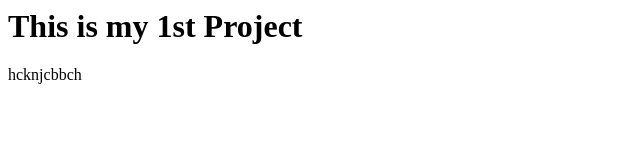
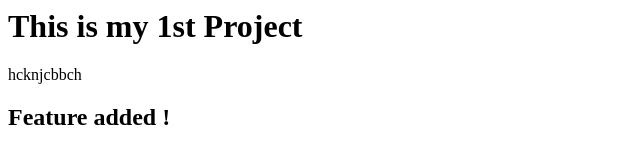
Before and after one commit to Vilas-rathod/localrepo, a plain HTML site: page index.html in a window 1280 px wide. Shown: the whole page, without its empty margins (0-640 px from the left). Drawn offline with Linux system fonts and the light colour scheme.

Commit message:
From Feature branch

```diff
--- a/index.html
+++ b/index.html
@@ -1,2 +1,3 @@
 <h1>This is my 1st Project</h1>
 <p>hcknjcbbch</p>
+<h2>Feature added !</h2>
```
